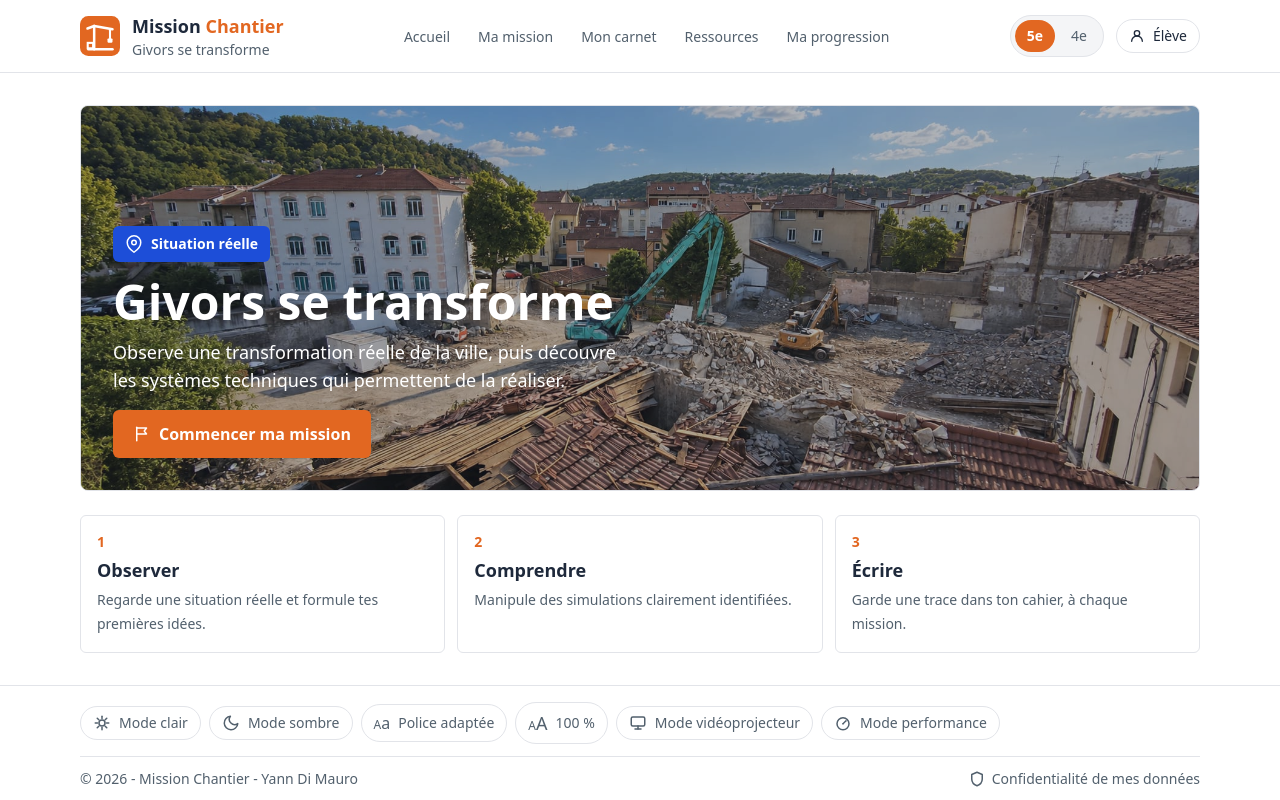
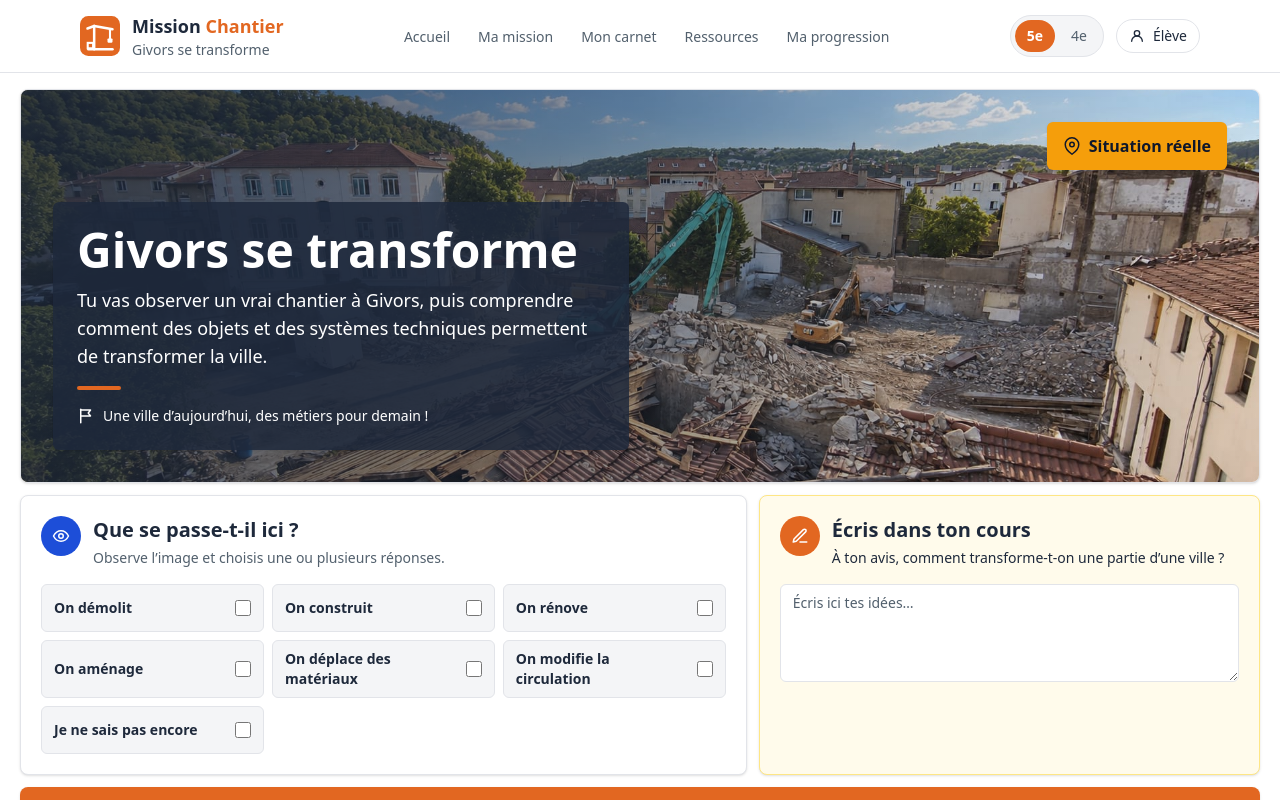
Before and after one commit to ydimauro/mission-chantier, a Next.js app: page / in a window 1280 px wide. Shown: the top 800 px of the page. Built offline with nearby package versions, Linux system fonts and the light colour scheme.

Commit message:
feat: rapprocher l’accueil de la maquette

```diff
--- a/content/pages/placeholders.ts
+++ b/content/pages/placeholders.ts
@@ -9,13 +9,24 @@
 export const HOME_CONTENT = {
   realBadge: "Situation réelle",
   title: "Givors se transforme",
-  intro: "Observe une transformation réelle de la ville, puis découvre les systèmes techniques qui permettent de la réaliser.",
+  intro: "Tu vas observer un vrai chantier à Givors, puis comprendre comment des objets et des systèmes techniques permettent de transformer la ville.",
+  landmark: "Une ville d’aujourd’hui, des métiers pour demain !",
+  observationTitle: "Que se passe-t-il ici ?",
+  observationPrompt: "Observe l’image et choisis une ou plusieurs réponses.",
+  observationChoices: [
+    { id: "demolir", label: "On démolit" },
+    { id: "construire", label: "On construit" },
+    { id: "renover", label: "On rénove" },
+    { id: "amenager", label: "On aménage" },
+    { id: "materiaux", label: "On déplace des matériaux" },
+    { id: "circulation", label: "On modifie la circulation" },
+    { id: "inconnu", label: "Je ne sais pas encore" },
+  ],
+  writingTitle: "Écris dans ton cours",
+  writingPrompt: "À ton avis, comment transforme-t-on une partie d’une ville ?",
+  writingPlaceholder: "Écris ici tes idées…",
   ctaLabel: "Commencer ma mission",
-  steps: [
-    { title: "Observer", body: "Regarde une situation réelle et formule tes premières idées." },
-    { title: "Comprendre", body: "Manipule des simulations clairement identifiées." },
-    { title: "Écrire", body: "Garde une trace dans ton cahier, à chaque mission." },
-  ],
+  ctaCaption: "Observer · Comprendre · Agir pour demain",
 } as const;
 
 export const CARNET_PLACEHOLDER = {
--- /dev/null
+++ b/src/app/HomeClient.tsx
@@ -0,0 +1,78 @@
+"use client";
+
+import { useState } from "react";
+import Image from "next/image";
+import Link from "next/link";
+import { EyeIcon, FlagIcon, MapPinIcon, PencilIcon, QuestionIcon } from "@/components/ui/icons";
+import { CHANTIER_01 } from "@content/givors/media";
+import { HOME_CONTENT } from "@content/pages/placeholders";
+
+export function HomeClient() {
+  const [selectedChoices, setSelectedChoices] = useState<string[]>([]);
+  const [ideas, setIdeas] = useState("");
+
+  function toggleChoice(id: string) {
+    setSelectedChoices((current) =>
+      current.includes(id) ? current.filter((choice) => choice !== id) : [...current, id],
+    );
+  }
+
+  return (
+    <div className="mx-auto flex max-w-7xl flex-col gap-3 px-3 py-3 sm:px-5 sm:py-4">
+      <section aria-labelledby="home-title" className="relative min-h-80 overflow-hidden rounded-lg border border-border bg-surface shadow-sm sm:min-h-96">
+        <Image src={CHANTIER_01.file} alt={CHANTIER_01.alt} fill loading="eager" sizes="(max-width: 768px) 100vw, 1280px" className="object-cover" />
+        <div className="absolute inset-0 bg-gradient-to-r from-ink/80 via-ink/45 to-transparent" aria-hidden="true" />
+        <div className="relative flex min-h-80 flex-col justify-between gap-8 p-5 text-white sm:min-h-96 sm:p-8">
+          <p className="ml-auto flex w-fit items-center gap-2 rounded-md bg-accent px-4 py-3 text-base font-bold text-slate-900 shadow-sm">
+            <MapPinIcon />
+            {HOME_CONTENT.realBadge}
+          </p>
+          <div className="max-w-xl rounded-md bg-ink/85 p-5 shadow-sm sm:p-6">
+            <h1 id="home-title" className="text-3xl font-bold sm:text-5xl">{HOME_CONTENT.title}</h1>
+            <p className="mt-3 text-base leading-7 sm:text-lg">{HOME_CONTENT.intro}</p>
+            <div className="mt-4 h-1 w-11 rounded-full bg-brand" aria-hidden="true" />
+            <p className="mt-4 flex items-center gap-2 text-sm font-medium"><FlagIcon />{HOME_CONTENT.landmark}</p>
+          </div>
+        </div>
+      </section>
+
+      <section aria-label="Premières observations" className="grid gap-3 lg:grid-cols-[1.45fr_1fr]">
+        <div className="rounded-lg border border-border bg-surface p-4 shadow-sm sm:p-5">
+          <div className="flex items-start gap-3">
+            <span className="flex h-10 w-10 shrink-0 items-center justify-center rounded-full bg-real text-real-contrast"><EyeIcon /></span>
+            <div>
+              <h2 className="text-xl font-bold text-ink">{HOME_CONTENT.observationTitle}</h2>
+              <p className="mt-1 text-sm text-ink-muted">{HOME_CONTENT.observationPrompt}</p>
+            </div>
+          </div>
+          <div className="mt-4 grid gap-2 sm:grid-cols-2 xl:grid-cols-3">
+            {HOME_CONTENT.observationChoices.map((choice) => (
+              <label key={choice.id} className="flex min-h-12 cursor-pointer items-center justify-between gap-3 rounded-md border border-border bg-surface-muted px-3 py-2 text-sm font-semibold text-ink hover:border-brand">
+                <span>{choice.label}</span>
+                <input type="checkbox" checked={selectedChoices.includes(choice.id)} onChange={() => toggleChoice(choice.id)} className="h-4 w-4 shrink-0 accent-brand" />
+              </label>
+            ))}
+          </div>
+        </div>
+
+        <div className="rounded-lg border border-amber-200 bg-amber-50 p-4 shadow-sm sm:p-5">
+          <div className="flex items-start gap-3">
+            <span className="flex h-10 w-10 shrink-0 items-center justify-center rounded-full bg-brand text-brand-contrast"><PencilIcon /></span>
+            <div>
+              <h2 className="text-xl font-bold text-ink">{HOME_CONTENT.writingTitle}</h2>
+              <p className="mt-1 text-sm font-medium text-ink">{HOME_CONTENT.writingPrompt}</p>
+            </div>
+          </div>
+          <textarea aria-label={HOME_CONTENT.writingTitle} value={ideas} onChange={(event) => setIdeas(event.target.value)} placeholder={HOME_CONTENT.writingPlaceholder} rows={4} className="mt-4 w-full resize-y rounded-md border border-border bg-surface px-3 py-2 text-sm text-ink placeholder:text-ink-muted" />
+        </div>
+      </section>
+
+      <Link href="/mission" aria-label={HOME_CONTENT.ctaLabel} className="flex flex-col items-center justify-center gap-1 rounded-lg bg-brand px-5 py-3 text-center text-brand-contrast shadow-sm hover:opacity-90 sm:py-4">
+        <span className="flex items-center gap-2 text-xl font-bold"><FlagIcon className="h-6 w-6" />{HOME_CONTENT.ctaLabel}</span>
+        <span className="text-xs font-medium">{HOME_CONTENT.ctaCaption}</span>
+      </Link>
+
+      <p className="flex items-center justify-center gap-2 text-center text-xs text-ink-muted"><QuestionIcon />Tes réponses restent une première observation. Tu pourras les reprendre dans ta première mission.</p>
+    </div>
+  );
+}
--- a/src/app/page.tsx
+++ b/src/app/page.tsx
@@ -1,40 +1,5 @@
-import Link from "next/link";
-import Image from "next/image";
-import { FlagIcon, MapPinIcon } from "@/components/ui/icons";
-import { CHANTIER_01 } from "@content/givors/media";
-import { HOME_CONTENT } from "@content/pages/placeholders";
+import { HomeClient } from "@/app/HomeClient";
 
 export default function Home() {
-  return (
-    <div className="mx-auto flex max-w-6xl flex-col gap-6 px-4 py-6 sm:py-8">
-      <section aria-labelledby="home-title" className="relative min-h-96 overflow-hidden rounded-lg border border-border bg-surface">
-        <Image src={CHANTIER_01.file} alt={CHANTIER_01.alt} fill loading="eager" sizes="(max-width: 768px) 100vw, 1152px" className="object-cover" />
-        <div className="absolute inset-0 bg-ink/35" aria-hidden="true" />
-        <div className="relative flex min-h-96 max-w-xl flex-col justify-end gap-4 p-5 text-white sm:p-8">
-          <p className="flex w-fit items-center gap-2 rounded-md bg-real px-3 py-2 text-sm font-bold text-real-contrast">
-            <MapPinIcon />
-            {HOME_CONTENT.realBadge}
-          </p>
-          <div>
-            <h1 id="home-title" className="text-3xl font-bold sm:text-5xl">{HOME_CONTENT.title}</h1>
-            <p className="mt-3 max-w-lg text-base leading-7 sm:text-lg">{HOME_CONTENT.intro}</p>
-          </div>
-          <Link href="/mission" className="flex w-fit items-center gap-2 rounded-md bg-brand px-5 py-3 text-base font-bold text-brand-contrast hover:opacity-90">
-            <FlagIcon />
-            {HOME_CONTENT.ctaLabel}
-          </Link>
-        </div>
-      </section>
-
-      <section aria-label="Déroulé du parcours" className="grid gap-3 sm:grid-cols-3">
-        {HOME_CONTENT.steps.map((step, index) => (
-          <article key={step.title} className="rounded-md border border-border bg-surface p-4">
-            <p className="text-sm font-bold text-brand">{index + 1}</p>
-            <h2 className="mt-1 text-lg font-bold text-ink">{step.title}</h2>
-            <p className="mt-1 text-sm leading-6 text-ink-muted">{step.body}</p>
-          </article>
-        ))}
-      </section>
-    </div>
-  );
+  return <HomeClient />;
 }
```
Also changed, not shown: 2 other files (tests, documents, lock files or other folders).
